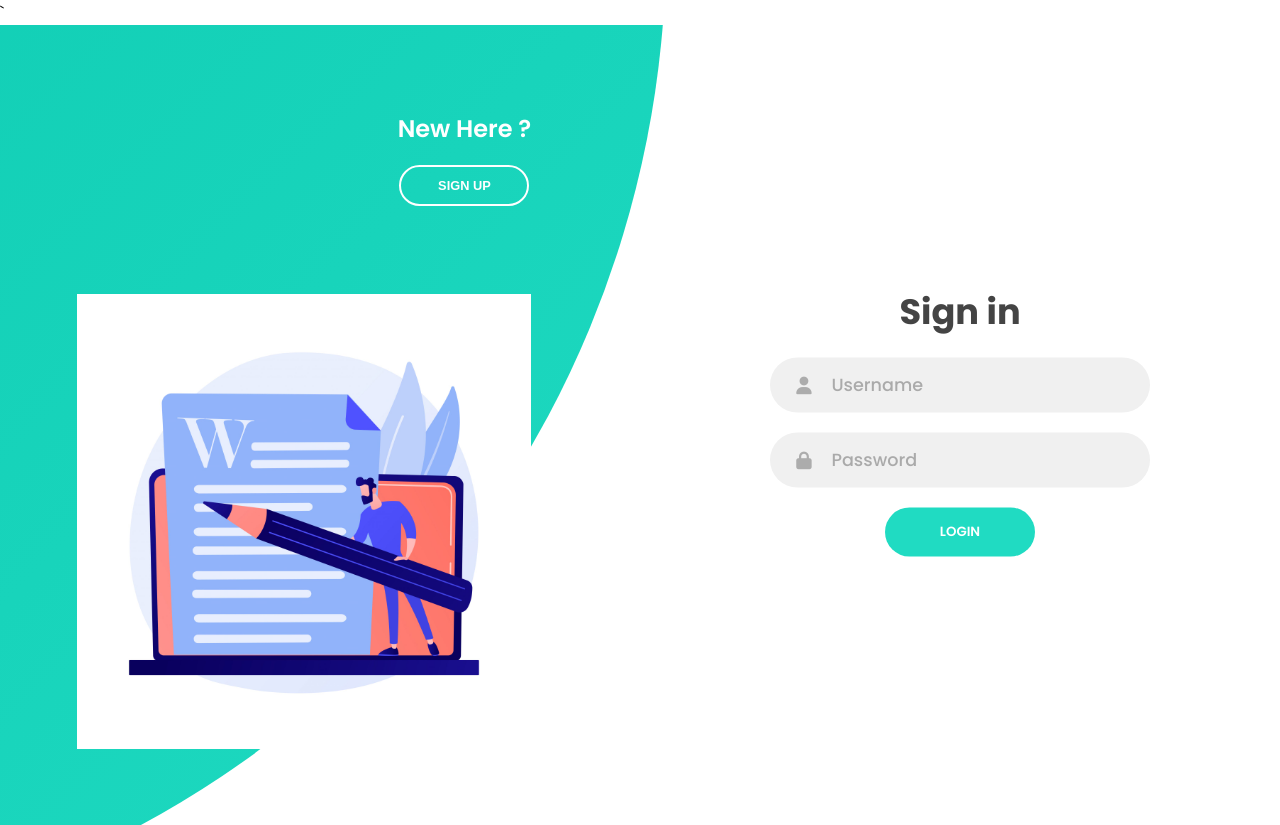
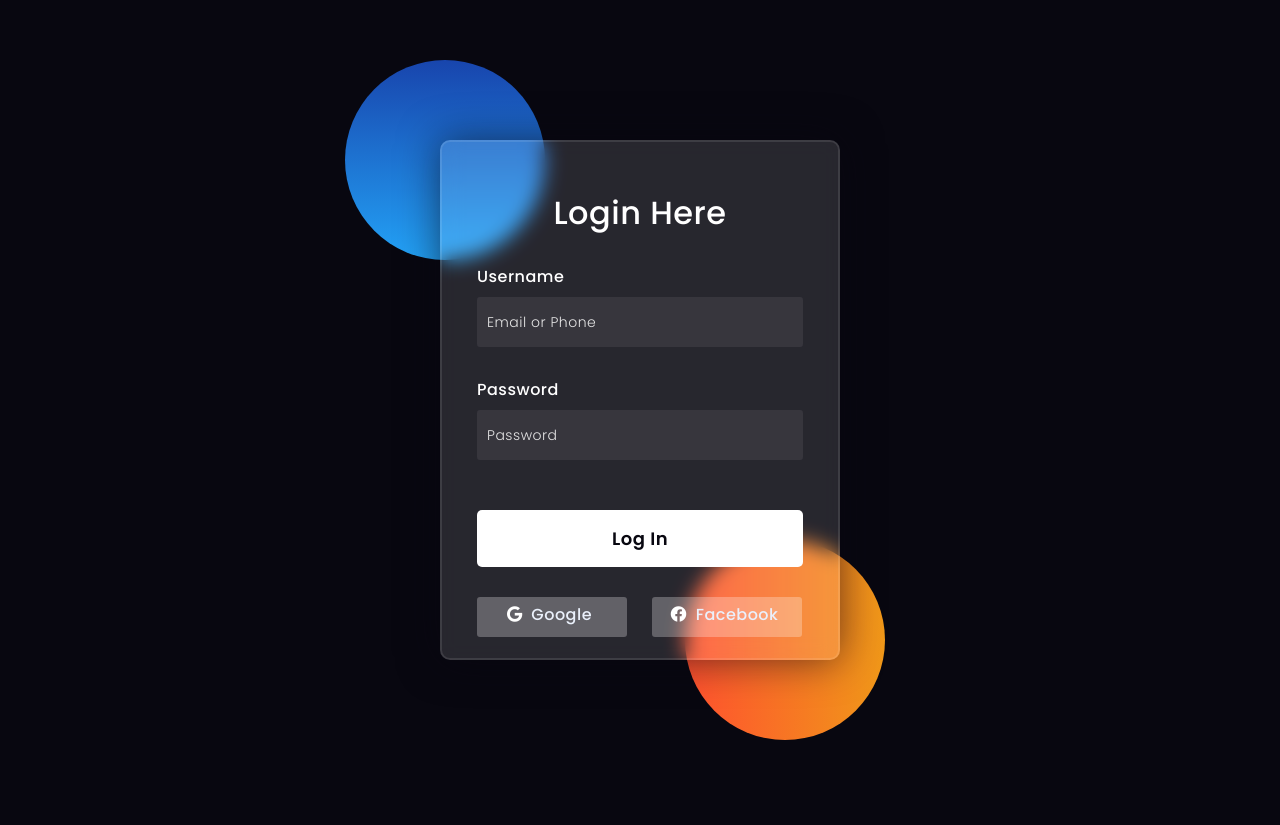
Before and after one commit to horizon-afk/summer, a Flask app: template templates/log.html in a window 1280 px wide. After the commit the page ends 740 px from the top, so only its background shows below. Run offline with Flask 3, Linux system fonts and the light colour scheme; the template is opened without the code that fills it, so the values that code supplies are empty; some libraries are stand-ins or nearby versions.

Commit message:
Changed login page

```diff
--- a/templates/log.html
+++ b/templates/log.html
@@ -1,88 +1,160 @@
 {% extends 'base.html' %}
 
 {% block head %}
-  <meta charset="UTF-8" />
-  <meta name="viewport" content="width=device-width, initial-scale=1.0" />
-  <script
-   src="https://kit.fontawesome.com/64d58efce2.js"
-   crossorigin="anonymous"
-  ></script>
-  <link rel="stylesheet" href="{{url_for('static', filename='styles.css')}}" />
-  <title>Sum-a-Rise</title>`
+<head>
+  <!-- Design by foolishdeveloper.com -->
+    <title>Glassmorphism login Form Tutorial in html css</title>
+
+    <link rel="preconnect" href="https://fonts.gstatic.com">
+    <link rel="stylesheet" href="https://cdnjs.cloudflare.com/ajax/libs/font-awesome/5.15.4/css/all.min.css">
+    <link href="https://fonts.googleapis.com/css2?family=Poppins:wght@300;500;600&display=swap" rel="stylesheet">
+    <!--Stylesheet-->
+    <style media="screen">
+      *,
+*:before,
+*:after{
+    padding: 0;
+    margin: 0;
+    box-sizing: border-box;
+}
+body{
+    background-color: #080710;
+}
+.background{
+    width: 430px;
+    height: 520px;
+    position: absolute;
+    transform: translate(-50%,-50%);
+    left: 50%;
+    top: 50%;
+}
+.background .shape{
+    height: 200px;
+    width: 200px;
+    position: absolute;
+    border-radius: 50%;
+}
+.shape:first-child{
+    background: linear-gradient(
+        #1845ad,
+        #23a2f6
+    );
+    left: -80px;
+    top: -80px;
+}
+.shape:last-child{
+    background: linear-gradient(
+        to right,
+        #ff512f,
+        #f09819
+    );
+    right: -30px;
+    bottom: -80px;
+}
+form{
+    height: 520px;
+    width: 400px;
+    background-color: rgba(255,255,255,0.13);
+    position: absolute;
+    transform: translate(-50%,-50%);
+    top: 50%;
+    left: 50%;
+    border-radius: 10px;
+    backdrop-filter: blur(10px);
+    border: 2px solid rgba(255,255,255,0.1);
+    box-shadow: 0 0 40px rgba(8,7,16,0.6);
+    padding: 50px 35px;
+}
+form *{
+    font-family: 'Poppins',sans-serif;
+    color: #ffffff;
+    letter-spacing: 0.5px;
+    outline: none;
+    border: none;
+}
+form h3{
+    font-size: 32px;
+    font-weight: 500;
+    line-height: 42px;
+    text-align: center;
+}
+
+label{
+    display: block;
+    margin-top: 30px;
+    font-size: 16px;
+    font-weight: 500;
+}
+input{
+    display: block;
+    height: 50px;
+    width: 100%;
+    background-color: rgba(255,255,255,0.07);
+    border-radius: 3px;
+    padding: 0 10px;
+    margin-top: 8px;
+    font-size: 14px;
+    font-weight: 300;
+}
+::placeholder{
+    color: #e5e5e5;
+}
+button{
+    margin-top: 50px;
+    width: 100%;
+    background-color: #ffffff;
+    color: #080710;
+    padding: 15px 0;
+    font-size: 18px;
+    font-weight: 600;
+    border-radius: 5px;
+    cursor: pointer;
+}
+.social{
+  margin-top: 30px;
+  display: flex;
+}
+.social div{
+  background: red;
+  width: 150px;
+  border-radius: 3px;
+  padding: 5px 10px 10px 5px;
+  background-color: rgba(255,255,255,0.27);
+  color: #eaf0fb;
+  text-align: center;
+}
+.social div:hover{
+  background-color: rgba(255,255,255,0.47);
+}
+.social .fb{
+  margin-left: 25px;
+}
+.social i{
+  margin-right: 4px;
+}
+
+    </style>
 {% endblock %}
 
- {%block body%}
-  <div class="container">
-   <div class="forms-container">
-    <div class="signin-signup">
-     <form action="#" class="sign-in-form">
-      <h2 class="title">Sign in</h2>
-      <div class="input-field">
-       <i class="fas fa-user"></i>
-       <input type="text" placeholder="Username" />
-      </div>
-      <div class="input-field">
-       <i class="fas fa-lock"></i>
-       <input type="password" placeholder="Password" />
-      </div>
-      <input class="btn solid" type="submit" value="Login" />
 
+{% block body %}
+    <div class="background">
+        <div class="shape"></div>
+        <div class="shape"></div>
+    </div>
+    <form>
+        <h3>Login Here</h3>
 
-     </form>
-     <form action="#" class="sign-up-form">
-      <h2 class="title">Sign up</h2>
-      <div class="input-field">
-       <i class="fas fa-user"></i>
-       <input type="text" placeholder="Username" />
-      </div>
-      <div class="input-field">
-       <i class="fas fa-envelope"></i>
-       <input type="email" placeholder="Email" />
-      </div>
-      <div class="input-field">
-       <i class="fas fa-lock"></i>
-       <input type="password" placeholder="Password" />
-      </div>
-      <input type="submit" class="btn" value="Sign up" />
+        <label for="username">Username</label>
+        <input type="text" placeholder="Email or Phone" id="username">
 
+        <label for="password">Password</label>
+        <input type="password" placeholder="Password" id="password">
 
-     </form>
-    </div>
-   </div>
-
-   <div class="panels-container">
-    <div class="panel left-panel">
-     <div class="content">
-      <h3> New Here ?</h3>
-      <button class="btn transparent" id="sign-up-btn">Sign up</button>
-     </div>
-     <img src="{{url_for('static', filename='/image/bg1.jpg')}}" class="image" alt="background img" />
-    </div>
-    <div class="panel right-panel">
-     <div class="content">
-      <h3>Be with us !</h3>
-      <p>
-        Sum-a-Rise ease the work.
-      </p>
-      <button class="btn transparent" id="sign-in-btn">Sign in</button>
-     </div>
-     <img src="{{url_for('static', filename='/image/register.svg')}}" class="image" alt="register.svg here"/>
-    </div>
-   </div>
-  </div>
-  <script>
-    const sign_in_btn = document.querySelector('#sign-in-btn');
-    const sign_up_btn = document.querySelector('#sign-up-btn');
-    const container = document.querySelector('.container');
-
-    sign_up_btn.addEventListener('click', () => {
-      container.classList.add('sign-up-mode');
-    });
-
-    sign_in_btn.addEventListener('click', () => {
-      container.classList.remove('sign-up-mode');
-    });
-
-
-</script>
-{% endblock %}
+        <button>Log In</button>
+        <div class="social">
+          <div class="go"><i class="fab fa-google"></i>  Google</div>
+          <div class="fb"><i class="fab fa-facebook"></i>  Facebook</div>
+        </div>
+    </form>
+    {% endblock %}
```
